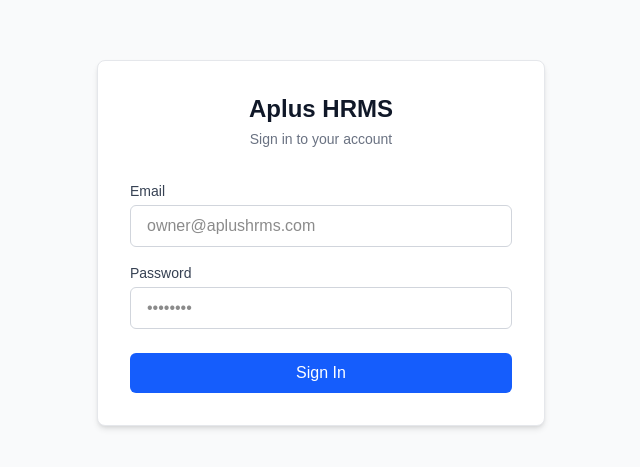
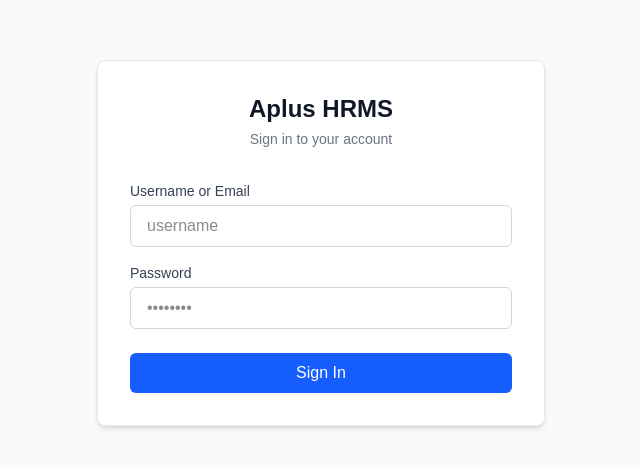
Before and after one commit to andiyunus-prog/aplus-hrms, a Next.js app: page /login in a window 1280 px wide. Shown: the part 157-624 px from the top of the page, without its empty margins (319-959 px from the left). Built offline with nearby package versions, Linux system fonts and the light colour scheme.

Commit message:
Change login input type from email to text for short usernames

```diff
--- a/app/login/page.tsx
+++ b/app/login/page.tsx
@@ -20,13 +20,13 @@
 
           <div className="flex flex-col gap-1">
             <label className="text-sm font-medium text-gray-700" htmlFor="username">
-              Email
+              Username or Email
             </label>
             <input
               className="rounded-md px-4 py-2 border border-gray-300 focus:outline-none focus:ring-2 focus:ring-blue-500"
               name="email"
-              type="email"
-              placeholder="owner@aplushrms.com"
+              type="text"
+              placeholder="username"
               required
             />
           </div>
```
